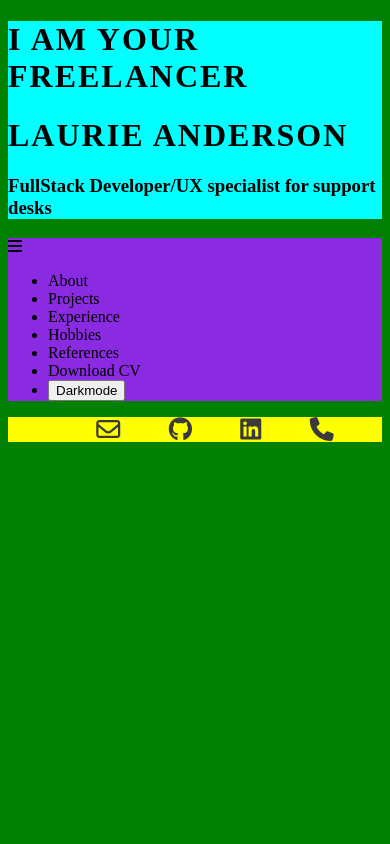
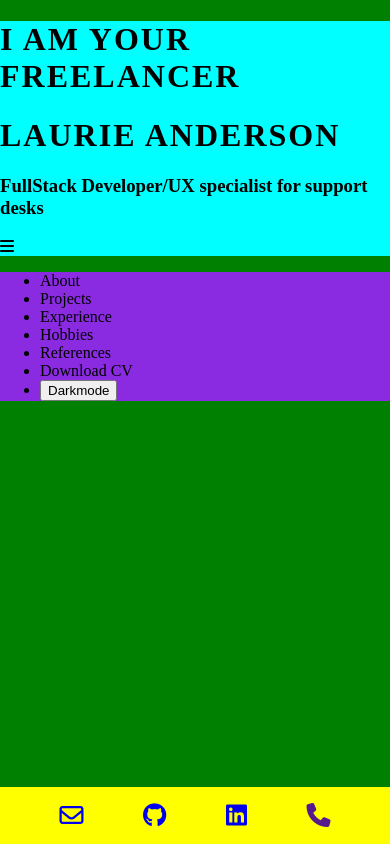
Before and after one commit to LaurieAnderson92/FullStack-Anderson, a plain HTML site: page index.html in a window 390 px wide. Drawn offline with Linux system fonts and the light colour scheme.

Commit message:
moved header bar and removed ul padding

```diff
--- a/assets/css/style.css
+++ b/assets/css/style.css
@@ -1,6 +1,9 @@
 /* Site wide styles */
 .hidden{
     display: none;
+}
+body{
+    margin: 0;
 }
 
 h1, h2 {
@@ -33,7 +36,6 @@ nav{
 
 #contact-list{
     text-align: center;
-    padding: 0.25 0.1rem;
     display:flex;
     justify-content: space-evenly;
     list-style-type: none;
@@ -42,7 +44,6 @@ nav{
 #contact-list i{
     text-align: center;
     font-size: 150%;
-    color: #3a3a3a
 }
 
 /* Media queries */
@@ -51,8 +52,15 @@ nav{
         display: none;
     }
 
+    /* Contact as footer on mobile */
     #contact{
         width: 100%;
+        position: fixed;
+        bottom: 0px;
+    }
+    #contact > ul{
+        padding-inline-start: 0px;
+
     }
 
     header{
@@ -62,4 +70,9 @@ nav{
     nav{
         width: 100%;
     }
+    /* nav bar as header on mobile */
+    #nav{
+        position: fixed;
+        top: 0px;
+    }
 }
--- a/index.html
+++ b/index.html
@@ -12,11 +12,10 @@
         <h1>I Am Your Freelancer</h1>
         <h1>Laurie Anderson</h1>
         <h3>FullStack Developer/UX specialist for support desks</h3>
+        <label for="nav-toggle" class="nav-toggle-label"><i class="fa-solid fa-bars" aria-hidden="true"></i></label>
     </header>
     <nav>
         <!-- Navigation bar -->
-        <label for="nav-toggle" class="nav-toggle-label"><i class="fa-solid fa-bars" aria-hidden="true"></i></label>
-            <link rel="stylesheet" href="assets/css/style.css" />
         <ul id="nav-menu">
             <li><a href="index.html"></a>About</li>
             <li><a href=""></a>Projects</li>
```
